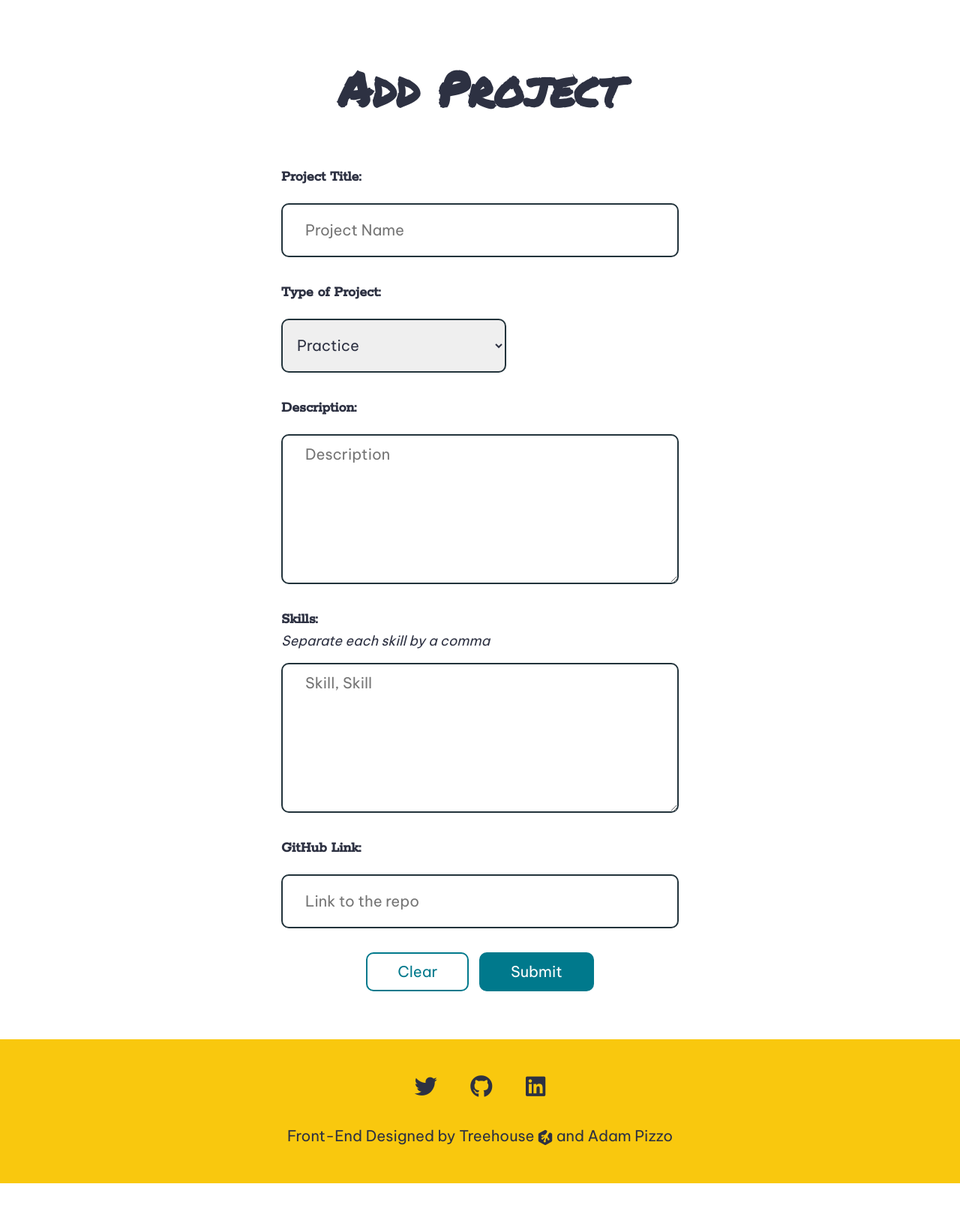
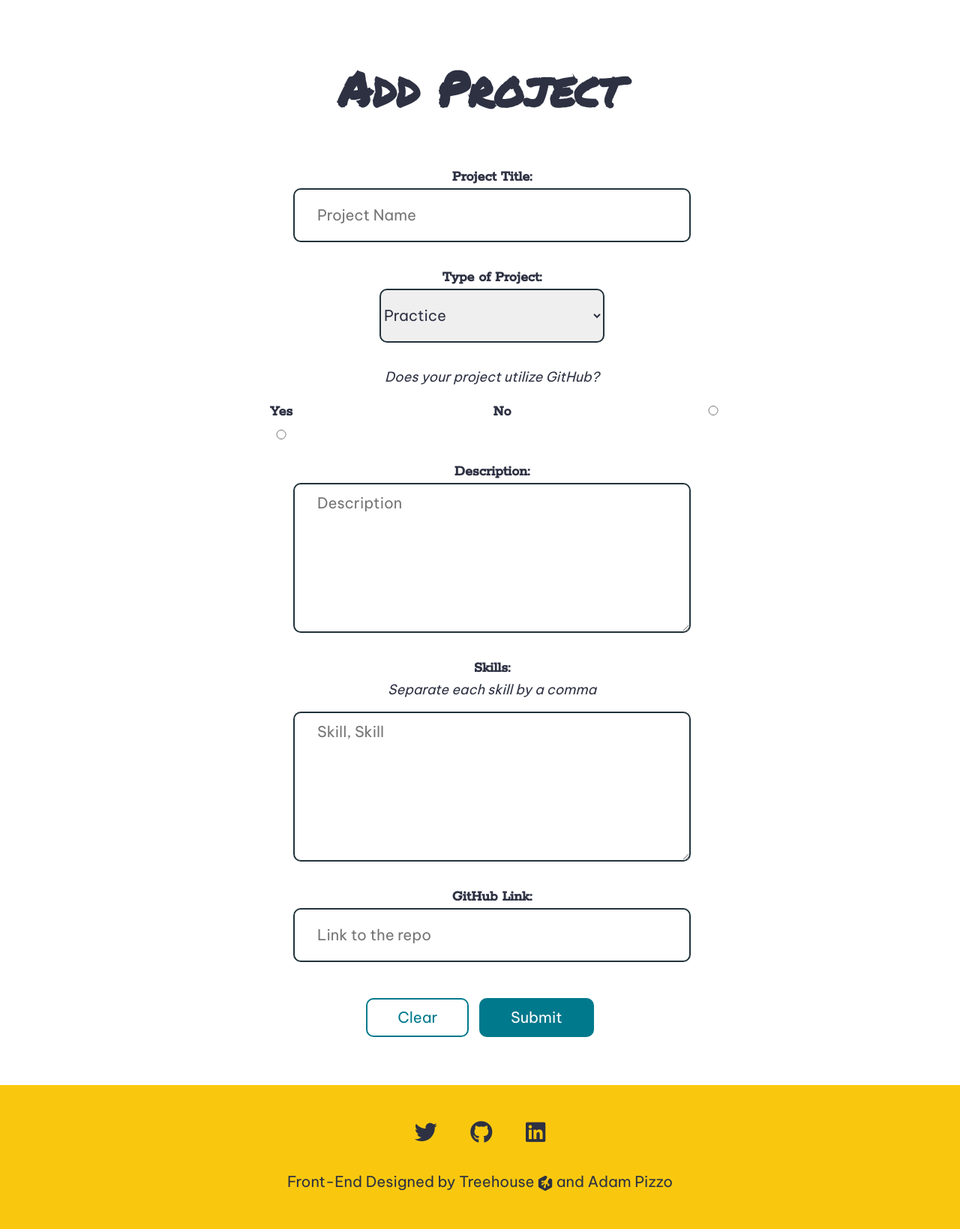
Before and after one commit to adampizzo/Python-Portfolio, a Flask app: page /projects/new in a window 1280 px wide. Shown: the part 93-1732 px from the top of the page at 75% size. Before the commit the page ends 1671 px from the top, so only its background shows below. Run offline with Flask 2, Linux system fonts and the light colour scheme.

Commit message:
Hit a wall with scope.
Will need to revise.

```diff
--- a/app.py
+++ b/app.py
@@ -5,7 +5,7 @@ from utils import clean_time
 
 
 project_df = Projects.query.order_by(Projects.last_commit.desc()).all()  # All projects sorted by date finished.
-print(project_df)
+
 # Routes
 
 # Index - Root Page
@@ -47,7 +47,7 @@ def create_project():
 def project_detail(id):
     project = Projects.query.get_or_404(id)
     project.skills = project.skills.split(',')
-
+    print(project.title)
 
     return render_template('detail.html', project=project, project_df=project_df)
 
--- a/models.py
+++ b/models.py
@@ -51,3 +51,4 @@ class Security(db.Model):
 
 if __name__ == '__main__':
     db.create_all()
+    print(db.session.query(Projects.title).all())
--- a/static/css/styles.css
+++ b/static/css/styles.css
@@ -497,9 +497,25 @@ Form
     margin: auto;
     margin-top: 4rem;
     margin-bottom: 4rem;
+    display: flex;
+}
+.form-outer {
+    display: flex;
+    list-style-type: none;
+    flex-direction: column;
+    flex-wrap: wrap;
+    align-items: center;
 }
 
-#form input,
+.form-outer > li {
+    display: flex;
+    flex-direction: column;
+    /* justify-content: center; */
+    align-items: center;
+}
+
+
+.form-input,
 #form textarea,
 #form select {
     border: none;
@@ -508,12 +524,27 @@ Form
     border-color: var(--secondary-text);
     width: 300px;
     height: 72px;
-    display: block;
+    /* display: block; */
     font-size: 20px;
-    padding-left: 15px;
-    padding-right: 10px;
+    /* padding-left: 15px;
+    padding-right: 10px; */
     margin-bottom: 2rem;
 }
+
+.radio-check {
+    display: flex;
+    justify-content: center;
+    flex-direction: row;
+
+    margin-bottom: 20px;
+}
+
+.radio-check > div {
+    flex-direction: column;
+    flex: 0 1 50%;
+
+}
+
 
 #form input[type='month'] {
     width: 250px;
@@ -527,8 +558,6 @@ Form
 #form label {
     font-size: 20px;
     font-weight: bold;
-    margin-bottom: 20px;
-    text-align: left;
 }
 
 #form #skills-label {
--- a/templates/detail.html
+++ b/templates/detail.html
@@ -3,15 +3,15 @@
         <section class="header">
             <h2>{{ project.title }}</h2>
             <p>Type: {{ project.type }}</p>
-            <p>Start Date: {{ project.date_started }}</p>
-            <p>Finished Date: {{ project.date_finished }}</p>
+            <p>Start Date: {{ project.first_commit.strftime('%m-%d-%Y') }}</p>
+            <p>Finished Date: {{ project.last_commit.strftime('%m-%d-%Y') }}</p>
             <a href="{{ project.url_to_project }}" class="github-btn">
                 <i class="fab fa-github"></i>
                 View on GitHub
             </a>
             <ul class="project-skills">
                     {% for skill in project.skills %}
-                    <a href="https://www.google.com/search?q={{items}}" target="_blank"><li><span>{{items}}</span></li></a>
+                    <li><a href="https://www.google.com/search?q={{skill}}" target="_blank"><span>{{skill}}</span></a></li>
                     {% endfor %}
             </ul>
         </section>
--- a/templates/projectform.html
+++ b/templates/projectform.html
@@ -5,25 +5,55 @@
     </section>
     <section id="form">
         <form action="{{ url_for('create_project') }}" method="POST">
+
+            <ul class="form-outer">
+                <li>
                     <label for="title">Project Title:</label>
-            <input type="text" name="title" id="title" placeholder="Project Name" required>
+                    <input class="form-input" type="text" name="title" id="title" placeholder="Project Name" required>
+                </li>
+                <li>
                     <label for="type">Type of Project:</label>
                     <select name="type" id="type">
                         <option value="Practice">Practice</option>
                         <option value="Project">Project</option>
                         <option value="Tutorial">Tutorial</option>
                     </select>
-            <!-- <label for="date_started">Start Date:</label>
-            <input type="date" name="date_started" id="date_started" required>
-            <label for="date_finished">Finish Date:</label>
-            <input type="date" name="date_finished" id="date_finished" required> -->
+                </li>
+                <li>
+                    <p>Does your project utilize GitHub?</p>
+                    <section class="radio-check">
+                        <div>
+                            <label for="git-yes">Yes</label>
+                            <input type="radio" name="git-choice" id="git-yes" value="Yes">
+                        </div>
+                        <div>
+                            <label for="git-no">No</label>
+                            <input type="radio" name="git-choice" id="git-no" value="No">
+                        </div>
+                    </section>
+                </li>
+                <li>
+                    <label for="date_started" hidden>Start Date:</label>
+                    <input class="form-input" type="date" name="date_started" id="date_started" required hidden>
+                </li>
+                <li>
+                    <label for="date_finished" hidden>Finish Date:</label>
+                    <input class="form-input" type="date" name="date_finished" id="date_finished" required hidden>
+                </li>
+                <li>
                     <label for="description">Description:</label>
                     <textarea name="description" id="description" cols="30" rows="20" placeholder="Description" required></textarea>
+                </li>
+                <li>
                     <label for="skills-list" id="skills-label">Skills:</label>
                     <p>Separate each skill by a comma</p>
                     <textarea name="skills" id="skills-list" cols="30" rows="10" placeholder="Skill, Skill" required></textarea>
+                </li>
+                <li>
                     <label for="github">GitHub Link:</label>
-            <input type="url" name="github" id="github" placeholder="Link to the repo" required>
+                    <input class="form-input" type="url" name="github" id="github" placeholder="Link to the repo" required>
+                </li>
+            </ul>
             <div>
                 <button type="reset">Clear</button>
                 <button type="submit">Submit</button>
--- a/utils.py
+++ b/utils.py
@@ -19,9 +19,9 @@ def get_user_repo(user):
         for commit_item in commit_info:
             for i, e in enumerate(commit_info):
                 if i == 1:
-                    first_commit = clean_time(e['commit']['author']['date'])  # Gets cleaned datetime for first_commit
+                    last_commit = clean_time(e['commit']['author']['date'])  # Gets cleaned datetime for first_commit
                 elif (i == (commit_times-1)):
-                    last_commit = clean_time(e['commit']['author']['date'])  # Gets cleaned datetime for last_commit
+                    first_commit = clean_time(e['commit']['author']['date'])  # Gets cleaned datetime for last_commit
 
         new_proj = GithubInfo(name = repo['name'], user_name = repo['owner']['login'], first_commit = first_commit,
                             last_commit = last_commit, url = repo['html_url'],
```
Also changed, not shown: templates/projectform_edit.html (+5 -5 lines), db/projects copy 2.db (deleted), db/projects copy.db (deleted), db/projects.db. Lines whose indentation alone changed are shown as unchanged.
